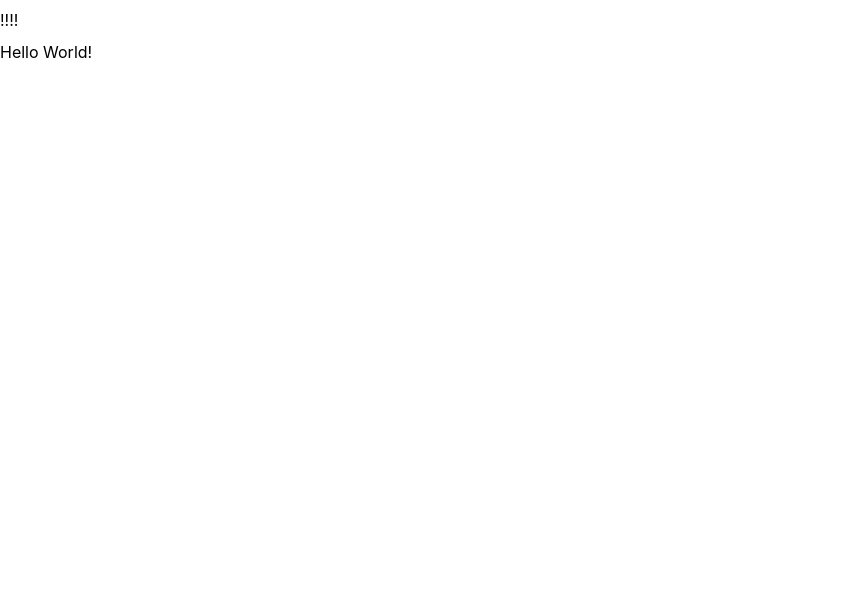
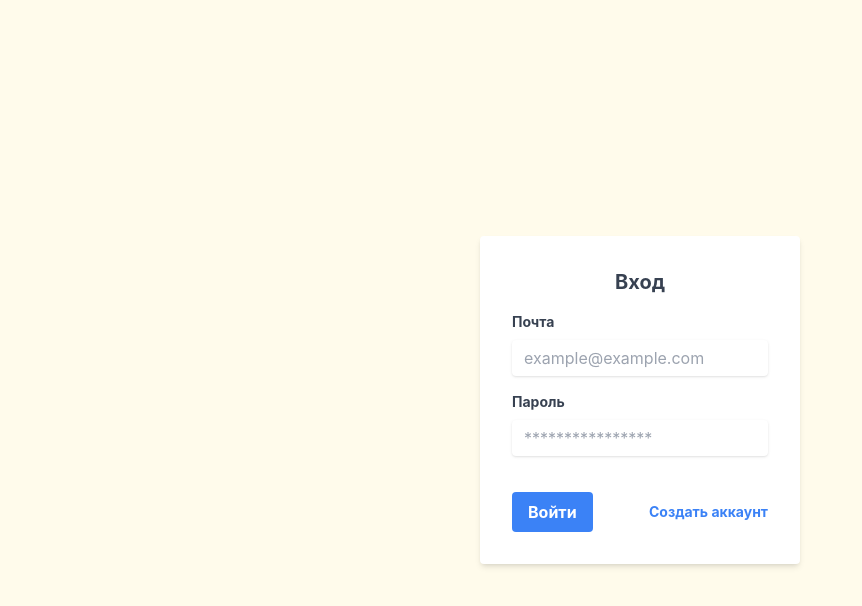
Before and after one commit to evgeniyGusev/finances, a React (Vite) app in the folder client/: page / in a window 1280 px wide. Shown: the top 606 px of the page, without its empty margins (0-862 px from the left). Built offline with nearby package versions, Linux system fonts and the light colour scheme.

Commit message:
feat: signing form template

```diff
--- a/client/index.html
+++ b/client/index.html
@@ -7,7 +7,7 @@
     <title>Budget planning</title>
   </head>
   <body>
-    <div id="root"></div>
+    <div id="root" class="w-screen h-screen bg-amber-50 dark:bg-slate-900"></div>
     <script type="module" src="src/main.tsx"></script>
   </body>
 </html>
--- a/client/src/index.css
+++ b/client/src/index.css
@@ -13,4 +13,11 @@
   margin: 0;
   border: none;
   box-sizing: border-box;
+  color: #000;
 }
+
+@media (prefers-color-scheme: dark) {
+  * {
+    color: rgba(255, 255, 255, 0.87)
+  }
+}
--- a/client/src/modules/Header/Header.tsx
+++ /dev/null
@@ -1,7 +0,0 @@
-export const Header = () => {
-  return (
-    <header className="w-screen py-2 shadow-blue-600">
-      <div className="container mx-auto">!!!!</div>
-    </header>
-  );
-};
--- a/client/src/modules/entities/app/App.tsx
+++ b/client/src/modules/entities/app/App.tsx
@@ -1,10 +1,55 @@
-import { Header } from '@/Header/Header';
-
 export const App = () => {
   return (
-    <>
-      <Header />
-      <div className="container">Hello World!</div>
-    </>
+    <div className="w-full h-full flex justify-center items-center">
+      <div className="w-80 p-8 bg-white rounded shadow-md dark:shadow-amber-50">
+        <form>
+          <div className="text-center text-gray-700 text-xl font-bold mb-4">
+            Вход
+          </div>
+          <div className="mb-4">
+            <label
+              className="block text-gray-700 text-sm font-bold mb-2"
+              htmlFor="username"
+            >
+              Почта
+            </label>
+            <input
+              id="username"
+              className="shadow appearance-none border rounded w-full py-2 px-3 text-gray-700 leading-tight focus:outline-none focus:outline-blue-500/50 focus:border-blue-300"
+              type="email"
+              placeholder="example@example.com"
+            />
+          </div>
+          <div className="mb-6">
+            <label
+              className="block text-gray-700 text-sm font-bold mb-2"
+              htmlFor="password"
+            >
+              Пароль
+            </label>
+            <input
+              id="password"
+              className="shadow appearance-none border border-red-500 rounded w-full py-2 px-3 text-gray-700 mb-3 leading-tight focus:outline-none focus:outline-blue-500/50"
+              type="password"
+              placeholder="****************"
+            />
+          </div>
+          <div className="flex items-center justify-between">
+            <button
+              className="bg-blue-500 hover:bg-blue-700 text-white font-bold py-2 px-4 rounded focus:outline-none focus:shadow-outline"
+              type="button"
+            >
+              Войти
+            </button>
+            <a
+              className="inline-block align-baseline font-bold text-sm text-blue-500 hover:text-blue-800"
+              href="#"
+            >
+              Создать аккаунт
+            </a>
+          </div>
+        </form>
+      </div>
+    </div>
   );
 };
```
